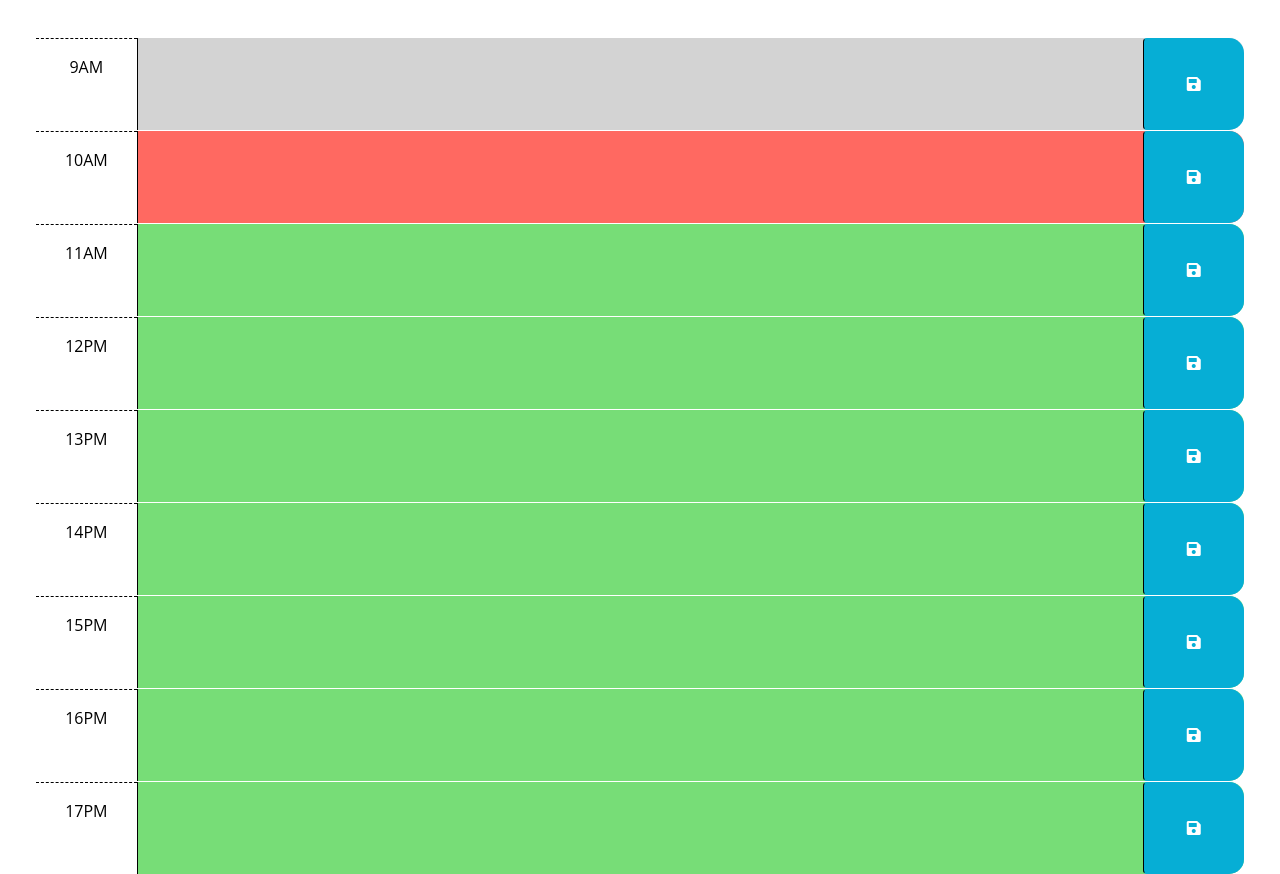
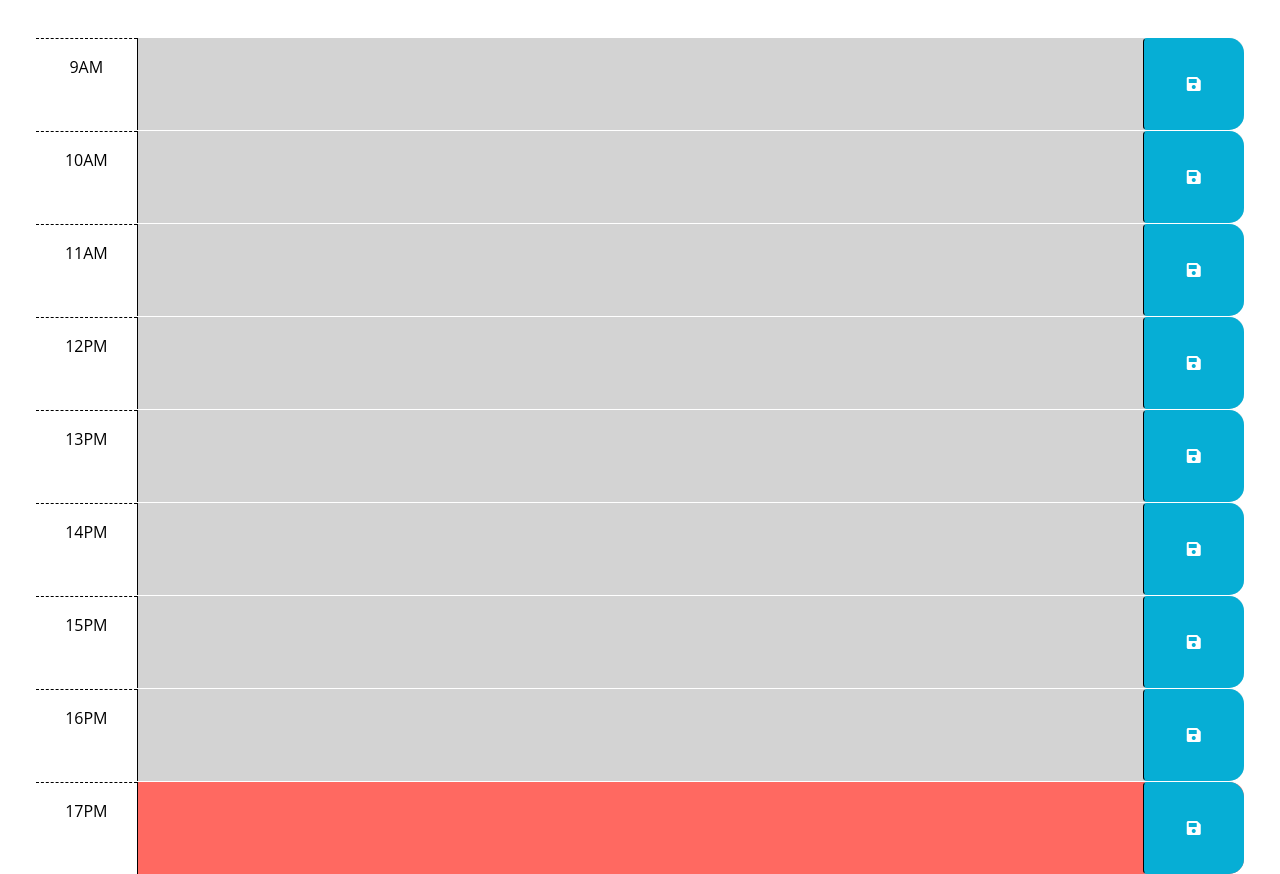
Before and after one commit to katvela24/workdayscheduler, a plain HTML site: page index.html in a window 1280 px wide. Shown: the part 260-1134 px from the top of the page. Drawn offline with nearby package versions, Linux system fonts and the light colour scheme.

Commit message:
added logic to specify past, present, and future time

```diff
--- a/index.html
+++ b/index.html
@@ -42,7 +42,7 @@
         -->
 
       <!-- Example of a past time block. The "past" class adds a gray background color. -->
-      <div id="hour-9" class="row time-block past">
+      <div id="hour-9" class="row time-block">
         <div class="col-2 col-md-1 hour text-center py-3">9AM</div>
         <textarea class="col-8 col-md-10 description" rows="3"> </textarea>
         <button class="btn saveBtn col-2 col-md-1" aria-label="save">
@@ -51,7 +51,7 @@
       </div>
 
       <!-- Example of a present time block. The "present" class adds a red background color. -->
-      <div id="hour-10" class="row time-block present">
+      <div id="hour-10" class="row time-block">
         <div class="col-2 col-md-1 hour text-center py-3">10AM</div>
         <textarea class="col-8 col-md-10 description" rows="3"> </textarea>
         <button class="btn saveBtn col-2 col-md-1" aria-label="save">
@@ -60,7 +60,7 @@
       </div>
 
       <!-- Example of a future time block. The "future" class adds a green background color. -->
-      <div id="hour-11" class="row time-block future">
+      <div id="hour-11" class="row time-block">
         <div class="col-2 col-md-1 hour text-center py-3">11AM</div>
         <textarea class="col-8 col-md-10 description" rows="3"> </textarea>
         <button class="btn saveBtn col-2 col-md-1" aria-label="save">
@@ -68,7 +68,7 @@
         </button>
       </div>
 
-      <div id="hour-12" class="row time-block future">
+      <div id="hour-12" class="row time-block">
         <div class="col-2 col-md-1 hour text-center py-3">12PM</div>
         <textarea class="col-8 col-md-10 description" rows="3"> </textarea>
         <button class="btn saveBtn col-2 col-md-1" aria-label="save">
@@ -76,7 +76,7 @@
         </button>
       </div>
 
-      <div id="hour-13" class="row time-block future">
+      <div id="hour-13" class="row time-block">
         <div class="col-2 col-md-1 hour text-center py-3">13PM</div>
         <textarea class="col-8 col-md-10 description" rows="3"> </textarea>
         <button class="btn saveBtn col-2 col-md-1" aria-label="save">
@@ -84,7 +84,7 @@
         </button>
       </div>
 
-      <div id="hour-14" class="row time-block future">
+      <div id="hour-14" class="row time-block">
         <div class="col-2 col-md-1 hour text-center py-3">14PM</div>
         <textarea class="col-8 col-md-10 description" rows="3"> </textarea>
         <button class="btn saveBtn col-2 col-md-1" aria-label="save">
@@ -92,7 +92,7 @@
         </button>
       </div>
 
-      <div id="hour-15" class="row time-block future">
+      <div id="hour-15" class="row time-block">
         <div class="col-2 col-md-1 hour text-center py-3">15PM</div>
         <textarea class="col-8 col-md-10 description" rows="3"> </textarea>
         <button class="btn saveBtn col-2 col-md-1" aria-label="save">
@@ -100,7 +100,7 @@
         </button>
       </div>
 
-      <div id="hour-16" class="row time-block future">
+      <div id="hour-16" class="row time-block">
         <div class="col-2 col-md-1 hour text-center py-3">16PM</div>
         <textarea class="col-8 col-md-10 description" rows="3"> </textarea>
         <button class="btn saveBtn col-2 col-md-1" aria-label="save">
@@ -108,7 +108,7 @@
         </button>
       </div>
 
-      <div id="hour-17" class="row time-block future">
+      <div id="hour-17" class="row time-block">
         <div class="col-2 col-md-1 hour text-center py-3">17PM</div>
         <textarea class="col-8 col-md-10 description" rows="3"> </textarea>
         <button class="btn saveBtn col-2 col-md-1" aria-label="save">
--- a/script.js
+++ b/script.js
@@ -26,6 +26,21 @@ for(var i = 9; i < 18; i++){
   $("#hour-" + i + " .description").val(localStorage.getItem("hour-" + i))
 
 }
+
+$(".time-block").each(function(){
+  var hour = dayjs().hour()
+  var blockhour  = parseInt($(this).attr("id").split("-")[1])
+  if(blockhour < hour){
+    $(this).addClass("past")
+  }else if(blockhour===hour){
+    $(this).addClass("present")
+  }else{
+    $(this).addClass("future")
+  }
+})
+
+
+
   // TODO: Add a listener for click events on the save button. This code should
   // use the id in the containing time-block as a key to save the user input in
   // local storage. HINT: What does `this` reference in the click listener
```
